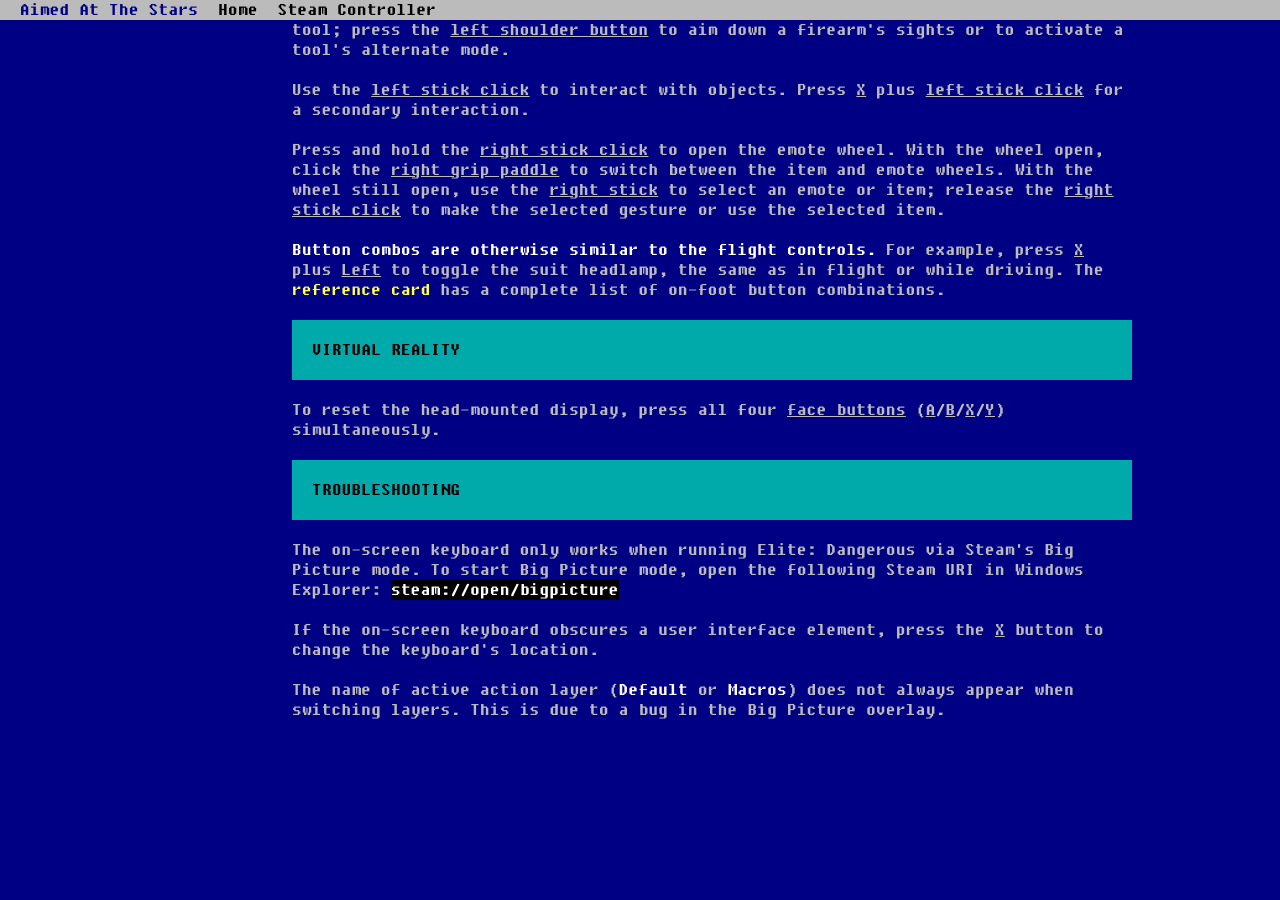
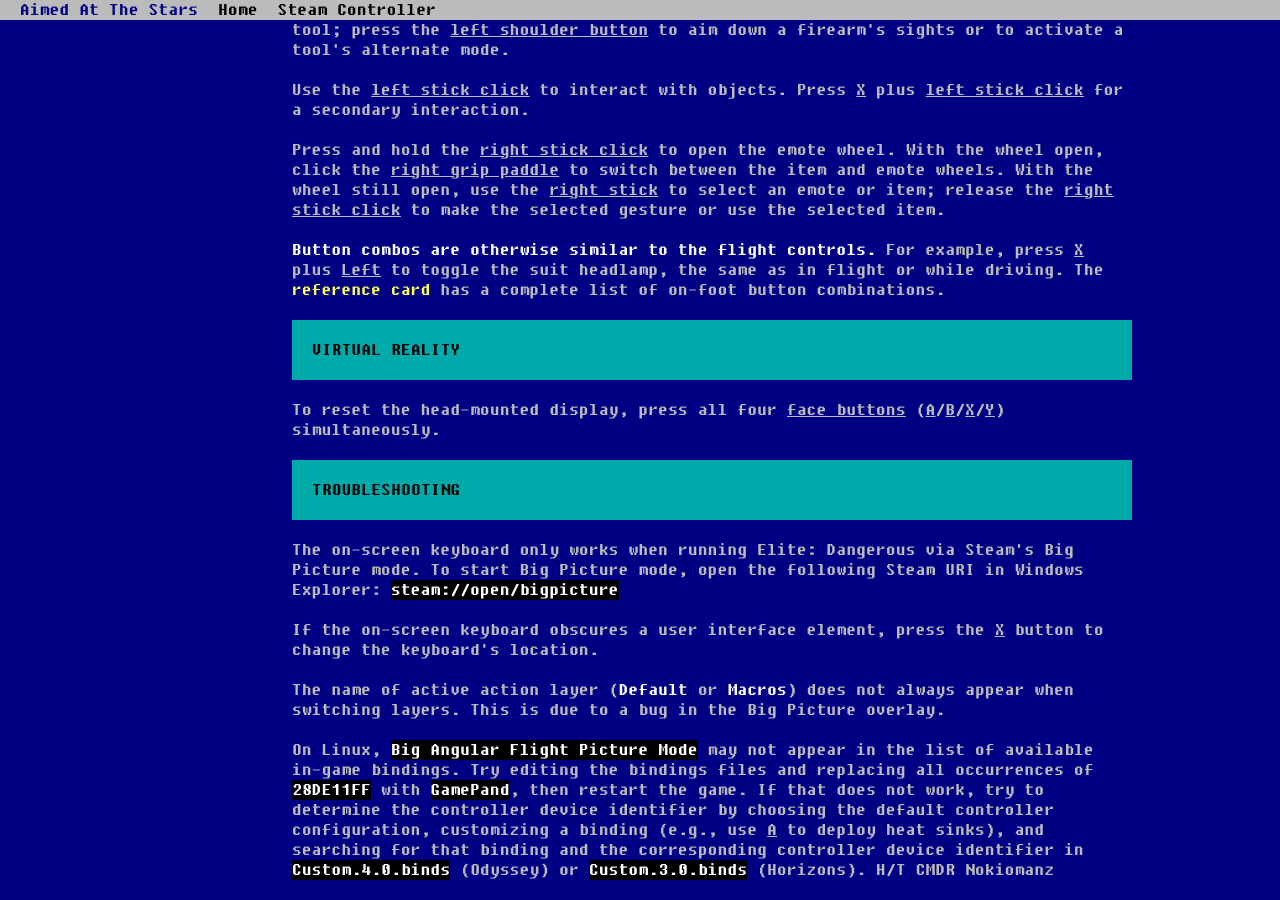
Before and after one commit to irtnog/aimedatthestars.org, a Jekyll site: the page built from bafpm/index.html, in a window 1280 px wide and 900 px high, scrolled down 4817 px. Built offline with Jekyll 4.4.1, drawn with Linux system fonts in a browser that asks for light colours; before the commit the page ends 5557 px from its top, so only the background shows below that.

Commit message:
feat(bafpm): add Linux troubleshooting instructions

```diff
--- a/bafpm/index.html
+++ b/bafpm/index.html
@@ -188,6 +188,7 @@
         <p>The on-screen keyboard only works when running Elite: Dangerous via Steam's Big Picture mode.  To start Big Picture mode, open the following Steam URI in Windows Explorer: <code>steam://open/bigpicture</code></p>
         <p>If the on-screen keyboard obscures a user interface element, press the <u>X</u> button to change the keyboard's location.</p>
         <p>The name of active action layer (<strong>Default</strong> or <strong>Macros</strong>) does not always appear when switching layers.  This is due to a bug in the Big Picture overlay.</p>
+        <p>On Linux, <code>Big Angular Flight Picture Mode</code> may not appear in the list of available in-game bindings.  Try editing the bindings files and replacing all occurrences of <code>28DE11FF</code> with <code>GamePand</code>, then restart the game.  If that does not work, try to determine the controller device identifier by choosing the default controller configuration, customizing a binding (e.g., use <u>A</u> to deploy heat sinks), and searching for that binding and the corresponding controller device identifier in <code>Custom.4.0.binds</code> (Odyssey) or <code>Custom.3.0.binds</code> (Horizons). H/T CMDR Nokiomanz</p>
       </section>
     </div>
   </div>
```
